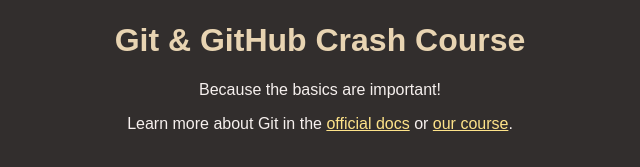
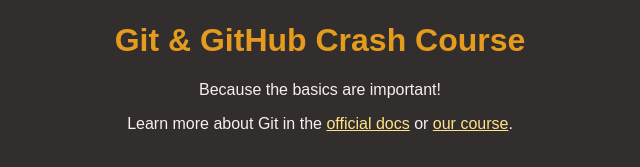
Before and after one commit to dmastrop/github-actions, a plain HTML site: page index.html in a window 1280 px wide. Shown: the part 147-314 px from the top of the page, without its empty margins (320-960 px from the left). Drawn offline with Linux system fonts and the light colour scheme.

Commit message:
feature2 change color css styles sheet

```diff
--- a/styles.css
+++ b/styles.css
@@ -17,7 +17,7 @@ body {
 }
 
 h1 {
-  color: #e8d4b2;
+  color: #e49b1e;
 }
 
 a {
```
